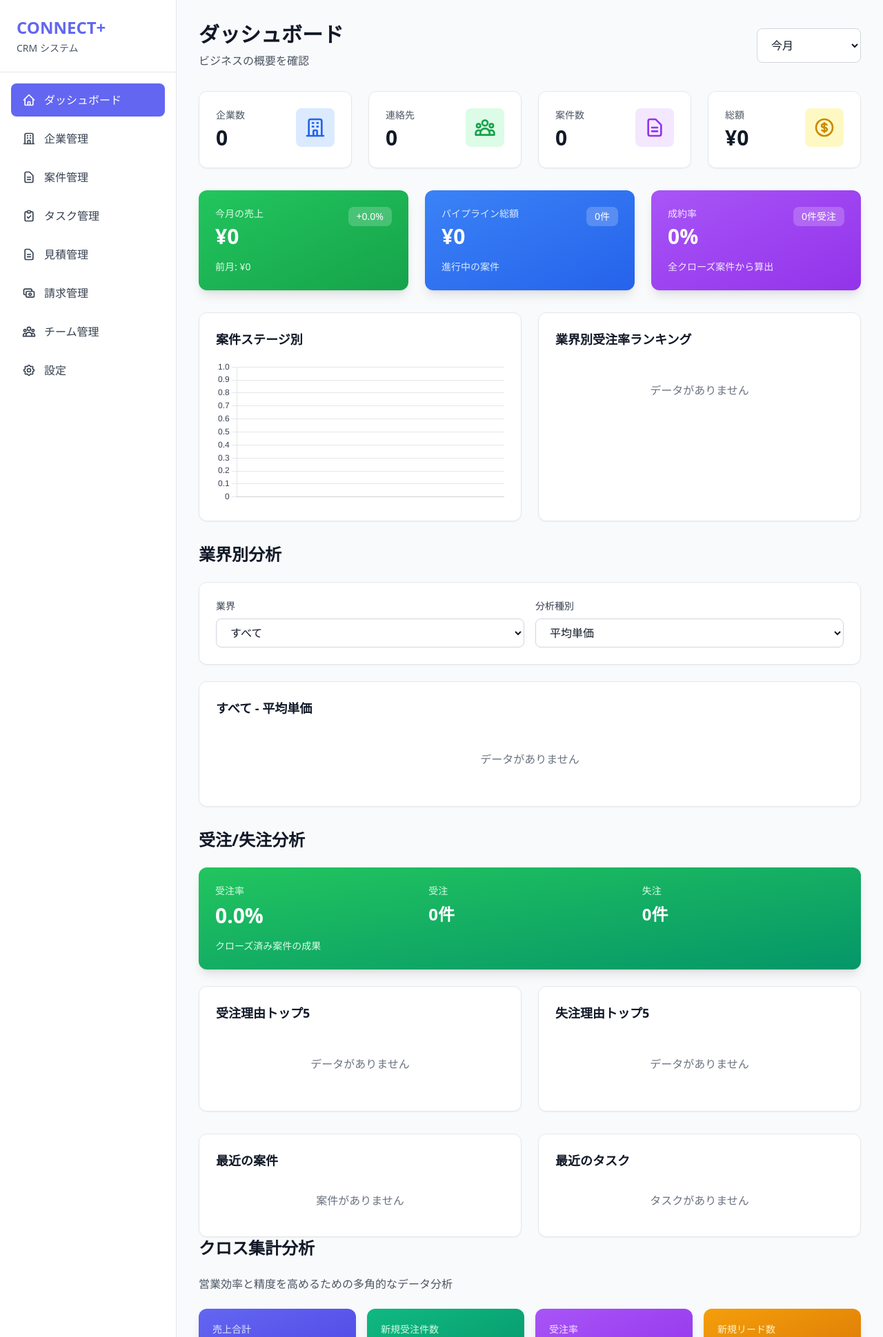
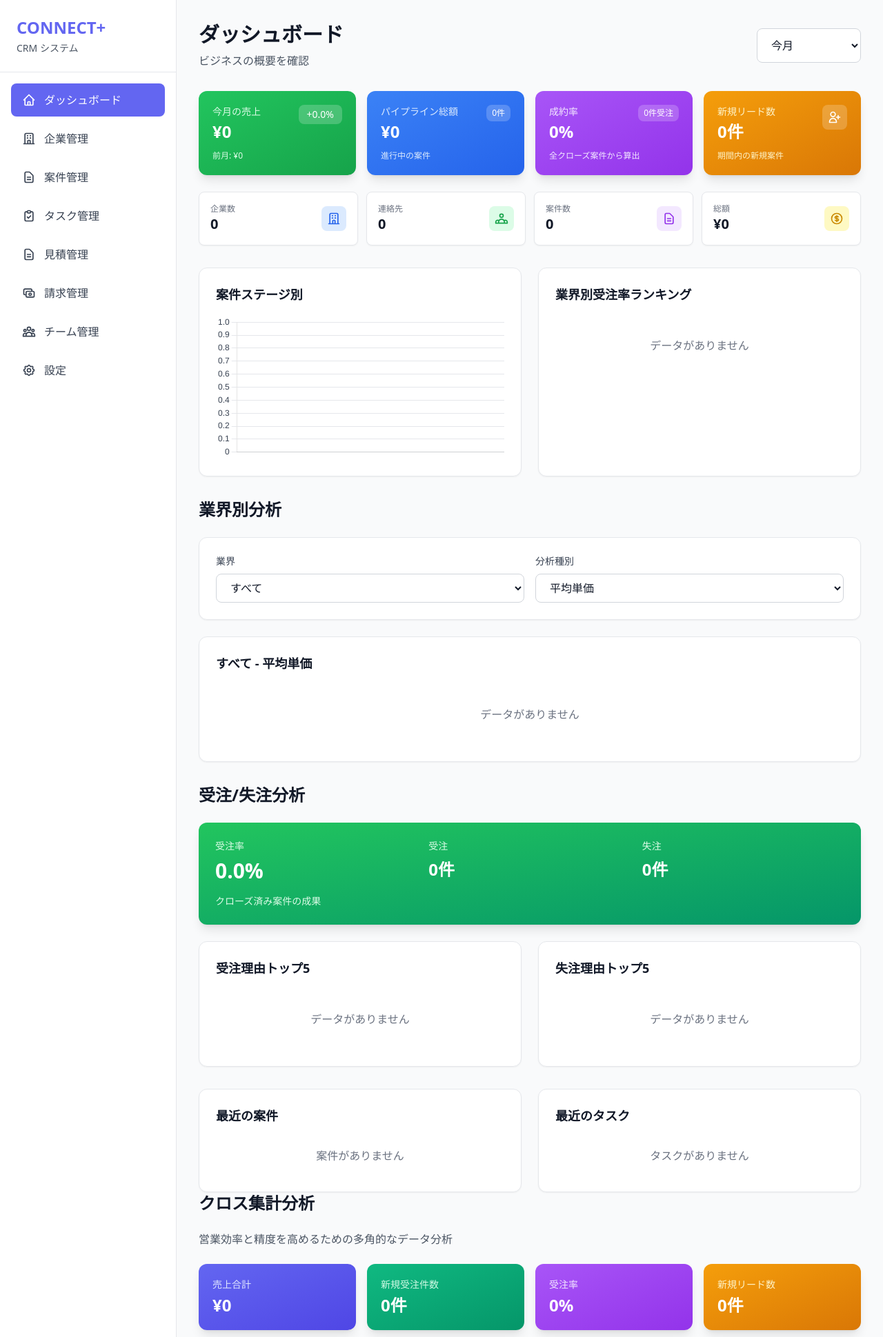
Before and after one commit to yasuoka0219/Replit-ConnectPlus, a Flask app: page /dashboard in a window 1280 px wide. Shown: the top 1939 px of the page at 69% size. Run offline with Flask 3, Linux system fonts and the light colour scheme; the visitor is signed in with stand-in values (Sample User, id 1); data that the repository does not hold is empty; some libraries are stand-ins or nearby versions.

Commit message:
Restructure dashboard to prioritize key sales metrics and analysis
Update dashboard layout to consolidate key performance indicators, rearrange charts, and introduce new summary sections while maintaining existing functionality and data integrity.

Replit-Commit-Author: Agent
Replit-Commit-Session-Id: 83f243cf-3d58-4207-8cf9-beb0c39768a9
Replit-Commit-Checkpoint-Type: intermediate_checkpoint
Replit-Commit-Event-Id: 7643c315-3693-4f2e-bbb7-8313b99fed32
Replit-Commit-Screenshot-Url: https://storage.googleapis.com/screenshot-production-us-central1/1ead41f0-f0c8-4ca3-b084-a4f586a0b446/83f243cf-3d58-4207-8cf9-beb0c39768a9/wD8Z49J

```diff
--- a/templates/dashboard.html
+++ b/templates/dashboard.html
@@ -30,102 +30,116 @@
     </div>
 </div>
 
-<div class="grid grid-cols-1 md:grid-cols-2 lg:grid-cols-4 gap-6 mb-8">
-    <div class="bg-white dark:bg-gray-800 rounded-xl shadow-sm p-6 border border-gray-200 dark:border-gray-700">
-        <div class="flex items-start justify-between">
+<!-- Main KPI Cards (4 key metrics) -->
+<div class="grid grid-cols-1 md:grid-cols-2 lg:grid-cols-4 gap-4 mb-6">
+    <div class="bg-gradient-to-br from-green-500 to-green-600 rounded-xl shadow-lg p-5 text-white">
+        <div class="flex justify-between items-start mb-3">
             <div class="flex-1 min-w-0">
-                <p class="text-sm font-medium text-gray-600 dark:text-gray-400 mb-1">企業数</p>
-                <p class="text-3xl font-bold text-gray-900 dark:text-white leading-tight">{{ total_companies }}</p>
+                <p class="text-green-100 text-sm font-medium mb-1" id="revenue-label">今月の売上</p>
+                <p class="text-2xl font-bold leading-tight" id="current-revenue">¥0</p>
             </div>
-            <div class="ml-4 flex-shrink-0 p-3 bg-blue-100 dark:bg-blue-900 rounded-lg">
-                <svg class="w-8 h-8 text-blue-600 dark:text-blue-300" fill="none" stroke="currentColor" viewBox="0 0 24 24">
+            <div class="ml-3 flex-shrink-0 px-2 py-1 bg-white bg-opacity-20 rounded-lg text-xs font-medium whitespace-nowrap" id="revenue-growth">
+                +0%
+            </div>
+        </div>
+        <p class="text-green-100 text-xs"><span id="comparison-label">前月</span>: <span id="last-revenue">¥0</span></p>
+    </div>
+
+    <div class="bg-gradient-to-br from-blue-500 to-blue-600 rounded-xl shadow-lg p-5 text-white">
+        <div class="flex justify-between items-start mb-3">
+            <div class="flex-1 min-w-0">
+                <p class="text-blue-100 text-sm font-medium mb-1">パイプライン総額</p>
+                <p class="text-2xl font-bold leading-tight" id="pipeline-value">¥0</p>
+            </div>
+            <div class="ml-3 flex-shrink-0 px-2 py-1 bg-white bg-opacity-20 rounded-lg text-xs font-medium whitespace-nowrap" id="active-deals-count">
+                0件
+            </div>
+        </div>
+        <p class="text-blue-100 text-xs">進行中の案件</p>
+    </div>
+
+    <div class="bg-gradient-to-br from-purple-500 to-purple-600 rounded-xl shadow-lg p-5 text-white">
+        <div class="flex justify-between items-start mb-3">
+            <div class="flex-1 min-w-0">
+                <p class="text-purple-100 text-sm font-medium mb-1">成約率</p>
+                <p class="text-2xl font-bold leading-tight" id="win-rate">0%</p>
+            </div>
+            <div class="ml-3 flex-shrink-0 px-2 py-1 bg-white bg-opacity-20 rounded-lg text-xs font-medium whitespace-nowrap" id="won-deals">
+                0件受注
+            </div>
+        </div>
+        <p class="text-purple-100 text-xs">全クローズ案件から算出</p>
+    </div>
+
+    <div class="bg-gradient-to-br from-amber-500 to-amber-600 rounded-xl shadow-lg p-5 text-white">
+        <div class="flex justify-between items-start mb-3">
+            <div class="flex-1 min-w-0">
+                <p class="text-amber-100 text-sm font-medium mb-1">新規リード数</p>
+                <p class="text-2xl font-bold leading-tight" id="new-leads-count">0件</p>
+            </div>
+            <div class="ml-3 flex-shrink-0 p-2 bg-white bg-opacity-20 rounded-lg">
+                <svg class="w-5 h-5" fill="none" stroke="currentColor" viewBox="0 0 24 24">
+                    <path stroke-linecap="round" stroke-linejoin="round" stroke-width="2" d="M18 9v3m0 0v3m0-3h3m-3 0h-3m-2-5a4 4 0 11-8 0 4 4 0 018 0zM3 20a6 6 0 0112 0v1H3v-1z"/>
+                </svg>
+            </div>
+        </div>
+        <p class="text-amber-100 text-xs">期間内の新規案件</p>
+    </div>
+</div>
+
+<!-- Summary Section (smaller cards) -->
+<div class="grid grid-cols-2 md:grid-cols-4 gap-3 mb-8">
+    <div class="bg-white dark:bg-gray-800 rounded-lg shadow-sm p-4 border border-gray-200 dark:border-gray-700">
+        <div class="flex items-center justify-between">
+            <div>
+                <p class="text-xs font-medium text-gray-500 dark:text-gray-400">企業数</p>
+                <p class="text-xl font-bold text-gray-900 dark:text-white">{{ total_companies }}</p>
+            </div>
+            <div class="p-2 bg-blue-100 dark:bg-blue-900 rounded-lg">
+                <svg class="w-5 h-5 text-blue-600 dark:text-blue-300" fill="none" stroke="currentColor" viewBox="0 0 24 24">
                     <path stroke-linecap="round" stroke-linejoin="round" stroke-width="2" d="M19 21V5a2 2 0 00-2-2H7a2 2 0 00-2 2v16m14 0h2m-2 0h-5m-9 0H3m2 0h5M9 7h1m-1 4h1m4-4h1m-1 4h1m-5 10v-5a1 1 0 011-1h2a1 1 0 011 1v5m-4 0h4"/>
                 </svg>
             </div>
         </div>
     </div>
-
-    <div class="bg-white dark:bg-gray-800 rounded-xl shadow-sm p-6 border border-gray-200 dark:border-gray-700">
-        <div class="flex items-start justify-between">
-            <div class="flex-1 min-w-0">
-                <p class="text-sm font-medium text-gray-600 dark:text-gray-400 mb-1">連絡先</p>
-                <p class="text-3xl font-bold text-gray-900 dark:text-white leading-tight">{{ total_contacts }}</p>
+    <div class="bg-white dark:bg-gray-800 rounded-lg shadow-sm p-4 border border-gray-200 dark:border-gray-700">
+        <div class="flex items-center justify-between">
+            <div>
+                <p class="text-xs font-medium text-gray-500 dark:text-gray-400">連絡先</p>
+                <p class="text-xl font-bold text-gray-900 dark:text-white">{{ total_contacts }}</p>
             </div>
-            <div class="ml-4 flex-shrink-0 p-3 bg-green-100 dark:bg-green-900 rounded-lg">
-                <svg class="w-8 h-8 text-green-600 dark:text-green-300" fill="none" stroke="currentColor" viewBox="0 0 24 24">
-                    <path stroke-linecap="round" stroke-linejoin="round" stroke-width="2" d="M17 20h5v-2a3 3 0 00-5.356-1.857M17 20H7m10 0v-2c0-.656-.126-1.283-.356-1.857M7 20H2v-2a3 3 0 015.356-1.857M7 20v-2c0-.656.126-1.283.356-1.857m0 0a5.002 5.002 0 019.288 0M15 7a3 3 0 11-6 0 3 3 0 016 0zm6 3a2 2 0 11-4 0 2 2 0 014 0zM7 10a2 2 0 11-4 0 2 2 0 014 0z"/>
+            <div class="p-2 bg-green-100 dark:bg-green-900 rounded-lg">
+                <svg class="w-5 h-5 text-green-600 dark:text-green-300" fill="none" stroke="currentColor" viewBox="0 0 24 24">
+                    <path stroke-linecap="round" stroke-linejoin="round" stroke-width="2" d="M17 20h5v-2a3 3 0 00-5.356-1.857M17 20H7m10 0v-2c0-.656-.126-1.283-.356-1.857M7 20H2v-2a3 3 0 015.356-1.857M7 20v-2c0-.656.126-1.283.356-1.857m0 0a5.002 5.002 0 019.288 0M15 7a3 3 0 11-6 0 3 3 0 016 0z"/>
                 </svg>
             </div>
         </div>
     </div>
-
-    <div class="bg-white dark:bg-gray-800 rounded-xl shadow-sm p-6 border border-gray-200 dark:border-gray-700">
-        <div class="flex items-start justify-between">
-            <div class="flex-1 min-w-0">
-                <p class="text-sm font-medium text-gray-600 dark:text-gray-400 mb-1">案件数</p>
-                <p class="text-3xl font-bold text-gray-900 dark:text-white leading-tight">{{ total_deals }}</p>
+    <div class="bg-white dark:bg-gray-800 rounded-lg shadow-sm p-4 border border-gray-200 dark:border-gray-700">
+        <div class="flex items-center justify-between">
+            <div>
+                <p class="text-xs font-medium text-gray-500 dark:text-gray-400">案件数</p>
+                <p class="text-xl font-bold text-gray-900 dark:text-white">{{ total_deals }}</p>
             </div>
-            <div class="ml-4 flex-shrink-0 p-3 bg-purple-100 dark:bg-purple-900 rounded-lg">
-                <svg class="w-8 h-8 text-purple-600 dark:text-purple-300" fill="none" stroke="currentColor" viewBox="0 0 24 24">
+            <div class="p-2 bg-purple-100 dark:bg-purple-900 rounded-lg">
+                <svg class="w-5 h-5 text-purple-600 dark:text-purple-300" fill="none" stroke="currentColor" viewBox="0 0 24 24">
                     <path stroke-linecap="round" stroke-linejoin="round" stroke-width="2" d="M9 12h6m-6 4h6m2 5H7a2 2 0 01-2-2V5a2 2 0 012-2h5.586a1 1 0 01.707.293l5.414 5.414a1 1 0 01.293.707V19a2 2 0 01-2 2z"/>
                 </svg>
             </div>
         </div>
     </div>
-
-    <div class="bg-white dark:bg-gray-800 rounded-xl shadow-sm p-6 border border-gray-200 dark:border-gray-700">
-        <div class="flex items-start justify-between">
-            <div class="flex-1 min-w-0">
-                <p class="text-sm font-medium text-gray-600 dark:text-gray-400 mb-1">総額</p>
-                <p class="text-3xl font-bold text-gray-900 dark:text-white leading-tight">¥{{ "{:,.0f}".format(total_amount) }}</p>
+    <div class="bg-white dark:bg-gray-800 rounded-lg shadow-sm p-4 border border-gray-200 dark:border-gray-700">
+        <div class="flex items-center justify-between">
+            <div>
+                <p class="text-xs font-medium text-gray-500 dark:text-gray-400">総額</p>
+                <p class="text-xl font-bold text-gray-900 dark:text-white">¥{{ "{:,.0f}".format(total_amount) }}</p>
             </div>
-            <div class="ml-4 flex-shrink-0 p-3 bg-yellow-100 dark:bg-yellow-900 rounded-lg">
-                <svg class="w-8 h-8 text-yellow-600 dark:text-yellow-300" fill="none" stroke="currentColor" viewBox="0 0 24 24">
+            <div class="p-2 bg-yellow-100 dark:bg-yellow-900 rounded-lg">
+                <svg class="w-5 h-5 text-yellow-600 dark:text-yellow-300" fill="none" stroke="currentColor" viewBox="0 0 24 24">
                     <path stroke-linecap="round" stroke-linejoin="round" stroke-width="2" d="M12 8c-1.657 0-3 .895-3 2s1.343 2 3 2 3 .895 3 2-1.343 2-3 2m0-8c1.11 0 2.08.402 2.599 1M12 8V7m0 1v8m0 0v1m0-1c-1.11 0-2.08-.402-2.599-1M21 12a9 9 0 11-18 0 9 9 0 0118 0z"/>
                 </svg>
             </div>
         </div>
-    </div>
-</div>
-
-<div class="grid grid-cols-1 md:grid-cols-3 gap-6 mb-8">
-    <div class="bg-gradient-to-br from-green-500 to-green-600 rounded-xl shadow-lg p-6 text-white">
-        <div class="flex justify-between items-start mb-4">
-            <div class="flex-1 min-w-0">
-                <p class="text-green-100 text-sm font-medium mb-1" id="revenue-label">今月の売上</p>
-                <p class="text-3xl font-bold leading-tight" id="current-revenue">¥0</p>
-            </div>
-            <div class="ml-4 flex-shrink-0 px-3 py-1 bg-white bg-opacity-20 rounded-lg text-sm font-medium whitespace-nowrap" id="revenue-growth">
-                +0%
-            </div>
-        </div>
-        <p class="text-green-100 text-sm mt-2"><span id="comparison-label">前月</span>: <span id="last-revenue">¥0</span></p>
-    </div>
-
-    <div class="bg-gradient-to-br from-blue-500 to-blue-600 rounded-xl shadow-lg p-6 text-white">
-        <div class="flex justify-between items-start mb-4">
-            <div class="flex-1 min-w-0">
-                <p class="text-blue-100 text-sm font-medium mb-1">パイプライン総額</p>
-                <p class="text-3xl font-bold leading-tight" id="pipeline-value">¥0</p>
-            </div>
-            <div class="ml-4 flex-shrink-0 px-3 py-1 bg-white bg-opacity-20 rounded-lg text-sm font-medium whitespace-nowrap" id="active-deals-count">
-                0件
-            </div>
-        </div>
-        <p class="text-blue-100 text-sm mt-2">進行中の案件</p>
-    </div>
-
-    <div class="bg-gradient-to-br from-purple-500 to-purple-600 rounded-xl shadow-lg p-6 text-white">
-        <div class="flex justify-between items-start mb-4">
-            <div class="flex-1 min-w-0">
-                <p class="text-purple-100 text-sm font-medium mb-1">成約率</p>
-                <p class="text-3xl font-bold leading-tight" id="win-rate">0%</p>
-            </div>
-            <div class="ml-4 flex-shrink-0 px-3 py-1 bg-white bg-opacity-20 rounded-lg text-sm font-medium whitespace-nowrap" id="won-deals">
-                0件受注
-            </div>
-        </div>
-        <p class="text-purple-100 text-sm mt-2">全クローズ案件から算出</p>
     </div>
 </div>
 
```
Also changed, not shown: attached_assets/Pasted--API--1765439471983_1765439471985.txt (added, +114 -0 lines).
